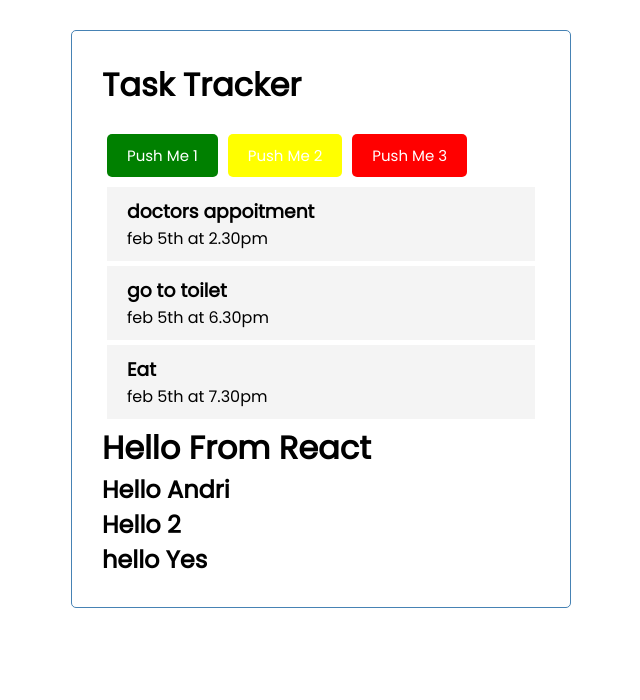
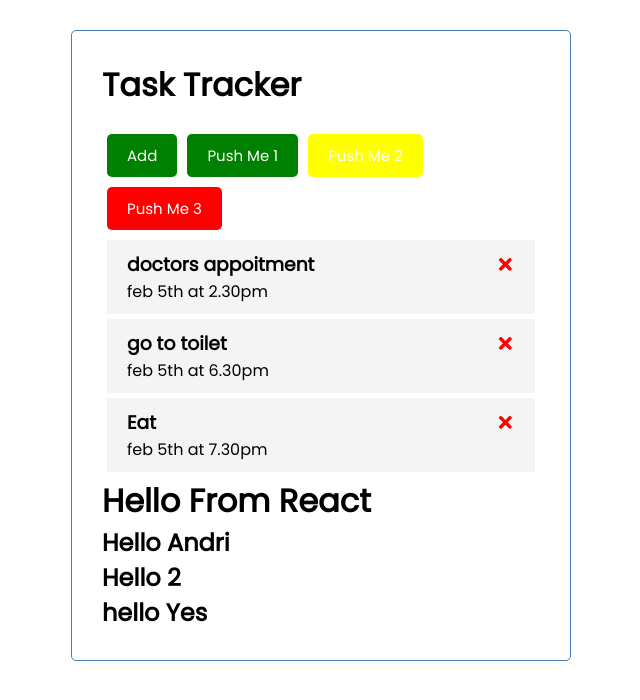
Before and after one commit to Andri202/react-starter, a React (Create React App) app: page / in a window 1280 px wide. Shown: the top 700 px of the page, without its empty margins (319-959 px from the left). Built offline with nearby package versions, Linux system fonts and the light colour scheme.

Commit message:
delete task & prop drilling

```diff
--- a/src/App.js
+++ b/src/App.js
@@ -1,9 +1,9 @@
 // import logo from './logo.svg';
 // import './App.css';
 import React from 'react';
-import { useState } from 'react'
-import Header from './components/Header'
-import Tasks from './components/Tasks'
+import { useState } from 'react';
+import Header from './components/Header';
+import Tasks from './components/Tasks';
 
 // function
 function App() {
@@ -34,6 +34,12 @@
     ]
   )
 
+  // Delete Task
+  const deleteTask = (id) => {
+    // console.log('delete', id);
+    setTasks(tasks.filter((task) => task.id !== id))
+  };
+
   return (
     // components harus punya parent kalo ga ada bisa kae notasi "<>"
     // <>
@@ -47,7 +53,7 @@
        {/* pass tittel prop to header.js, this will offeride the default props */}
        {/* <Header tittle='Hai' /> */}
        <Header />
-       <Tasks tasks = {tasks} />
+       <Tasks tasks = {tasks} onDelete = {deleteTask}/>
       <h1>Hello From React</h1>
       <h2>Hello {name}</h2>
       <h2>Hello {1 + 1}</h2>
--- a/src/components/Header.js
+++ b/src/components/Header.js
@@ -10,6 +10,7 @@
         <header>
             {/* <h1 style = { headingStyle }>{tittle}</h1> */}
             <h1 className = 'header'>{tittle}</h1>
+            <Button color = 'green' text = 'Add' onClick = {onClick} />
             <Button color = 'green' text = 'Push Me 1' onClick = {onClick} />
             <Button color = 'yellow' text = 'Push Me 2' onClick = {onClick} />
             <Button color = 'red' text = 'Push Me 3' onClick = {onClick} />
--- a/src/components/Task.js
+++ b/src/components/Task.js
@@ -1,10 +1,13 @@
 // rafcp
 import PropTypes from 'prop-types'
+import { FaTimes } from 'react-icons/fa';
 
-const Task = ({task}) => {
+const Task = ({task, onDelete}) => {
     return (
         <div className = 'task'>
-            <h3>{task.text}</h3>
+            <h3>{task.text} <FaTimes
+                style={{ color:'red', cursor: 'pointer' }}
+                onClick = {() => onDelete(task.id)} /> </h3>
             <p>{task.day}</p>
         </div>
     )
--- a/src/components/Tasks.js
+++ b/src/components/Tasks.js
@@ -25,12 +25,12 @@
 //   },
 // ];
 
-const Tasks = ({tasks}) => {
+const Tasks = ({tasks, onDelete}) => {
   return (
     <>
       {tasks.map((task) => (
         //<h3 key = {task.id} task = {task} >{task.id}</h3>
-        <Task key = {task.id} task = {task} />
+        <Task key = {task.id} task = {task} onDelete = {onDelete} />
       ))}
     </>
   );
```
